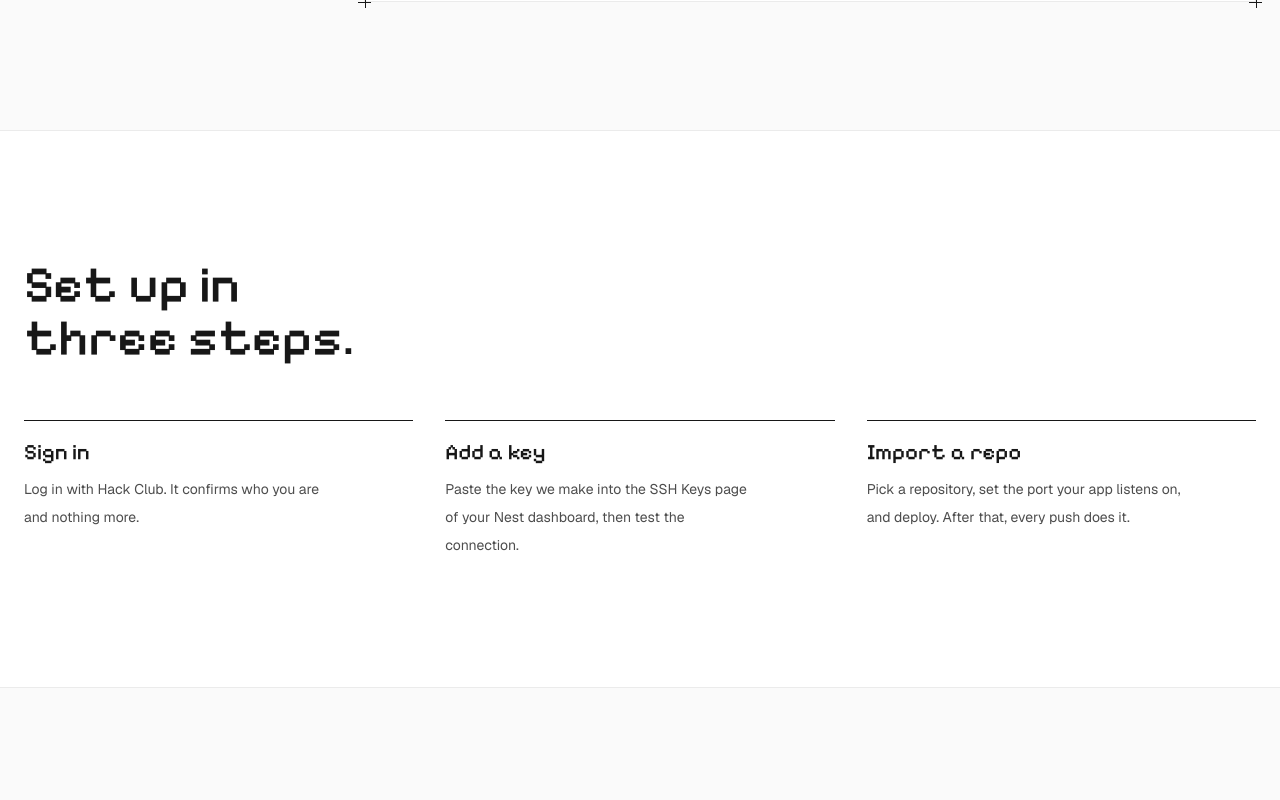
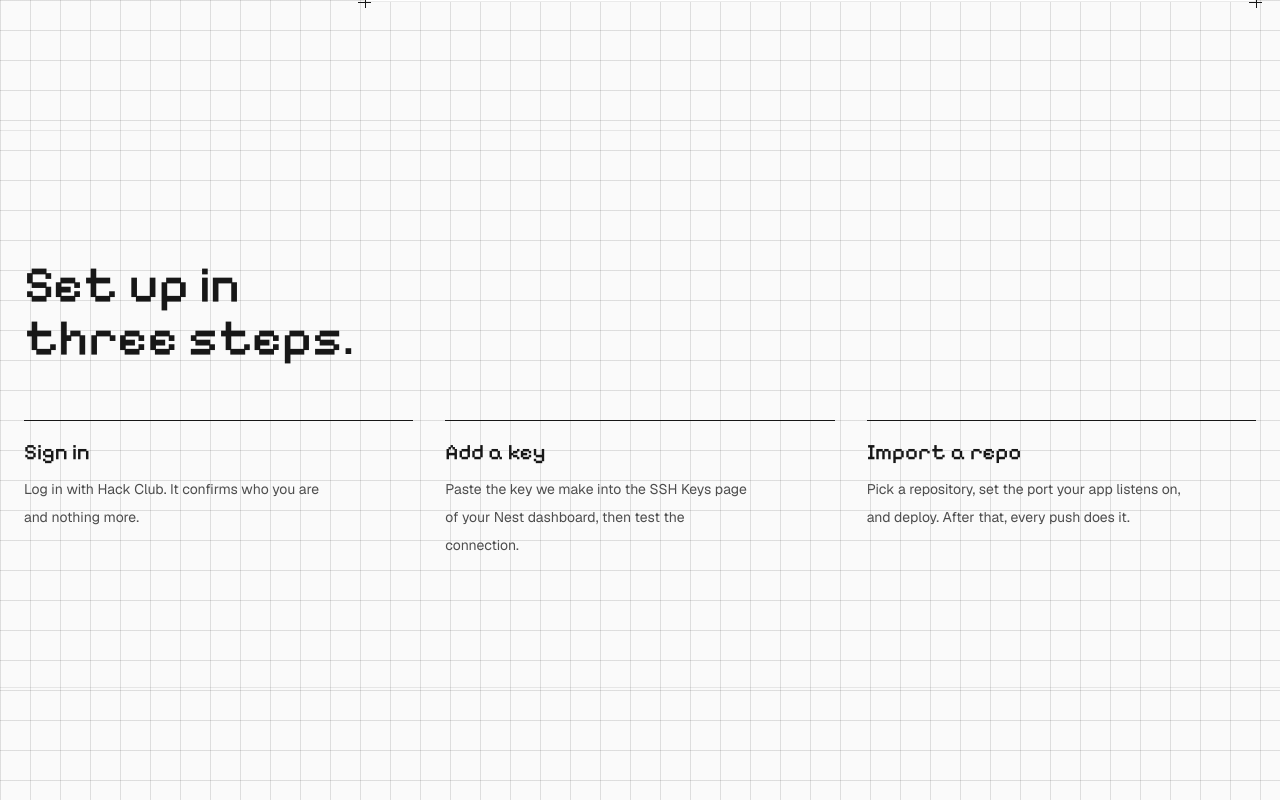
Before and after one commit to jeremy341/nest-deploy, a Next.js app in the folder web/: page / in a window 1280 px wide. Shown: the part 1440-2240 px from the top of the page. Built offline with nearby package versions, Linux system fonts and the light colour scheme.

Commit message:
Pixel grid covers the whole page height and scrolls with it

```diff
--- a/web/src/app/(marketing)/layout.tsx
+++ b/web/src/app/(marketing)/layout.tsx
@@ -4,6 +4,8 @@ import { NestMark } from "@/components/nest-mark";
 import { PixelField } from "@/components/pixel-field";
 import { ThemeToggle } from "@/components/theme-toggle";
 import { NEST_GUIDES_URL, REPO_URL } from "@/lib/site";
+
+const GRID_CELL = 30;
 
 const pixel = Pixelify_Sans({ variable: "--font-pixel", subsets: ["latin"] });
 
@@ -18,8 +20,14 @@ const small =
 
 export default function MarketingLayout({ children }: { children: React.ReactNode }) {
   return (
-    <div className={`${pixel.variable} flex flex-1 flex-col`}>
-      <PixelField fixed autoDrops tone="mono" cell={30} />
+    <div className={`${pixel.variable} relative isolate flex flex-1 flex-col`}>
+      {/* Hairlines for the whole page height. The canvas on top only draws what is lit. */}
+      <div
+        aria-hidden="true"
+        className="page-grid pointer-events-none absolute inset-0 -z-10"
+        style={{ backgroundSize: `${GRID_CELL}px ${GRID_CELL}px` }}
+      />
+      <PixelField fixed autoDrops tone="mono" cell={GRID_CELL} />
       <a
         href="#top"
         className="sr-only focus:not-sr-only focus:absolute focus:top-2 focus:left-2 focus:z-[100] focus:rounded-md focus:bg-background focus:px-3 focus:py-2 focus:shadow-menu"
--- a/web/src/app/(marketing)/page.tsx
+++ b/web/src/app/(marketing)/page.tsx
@@ -137,7 +137,7 @@ const STEPS = [
 
 function Start() {
   return (
-    <section id="start" className="scroll-mt-14 border-y bg-background py-24 lg:py-32">
+    <section id="start" className="scroll-mt-14 border-y py-24 lg:py-32">
       <div className={wrap}>
         <h2 className={h2}>Set up in three steps.</h2>
         <ol className="mt-14 grid gap-10 md:grid-cols-3 md:gap-8">
@@ -208,7 +208,7 @@ const FAQ = [
 
 function Faq() {
   return (
-    <section id="faq" className="scroll-mt-14 border-y bg-background py-24 lg:py-32">
+    <section id="faq" className="scroll-mt-14 border-y py-24 lg:py-32">
       <div className={cn(wrap, "grid gap-12 lg:grid-cols-[260px_minmax(0,1fr)] lg:gap-20")}>
         <h2 className="font-pixel text-[clamp(2rem,3vw,2.75rem)] leading-none font-medium">Questions</h2>
         <dl className="grid gap-x-14 gap-y-10 md:grid-cols-2">
--- a/web/src/app/globals.css
+++ b/web/src/app/globals.css
@@ -228,6 +228,13 @@
   font-feature-settings: "liga" 0, "clig" 0;
 }
 
+/* Hairline grid; set background-size to the cell size. */
+@utility page-grid {
+  background-image:
+    linear-gradient(to right, color-mix(in srgb, var(--foreground) 12%, transparent) 1px, transparent 1px),
+    linear-gradient(to bottom, color-mix(in srgb, var(--foreground) 12%, transparent) 1px, transparent 1px);
+}
+
 @utility shadow-border {
   box-shadow: var(--ds-shadow-border);
 }
--- a/web/src/components/pixel-field.tsx
+++ b/web/src/components/pixel-field.tsx
@@ -119,6 +119,8 @@ export function PixelField({
     let drops: ReturnType<typeof setTimeout> | undefined;
 
     const px = (v: number) => Math.round(v * dpr) / dpr;
+    /** In `fixed` mode the grid scrolls with the page, so the cells sit this far up. */
+    const originY = () => (fixed ? -(window.scrollY % cell) : 0);
 
     function readColors() {
       const cs = getComputedStyle(host);
@@ -139,6 +141,7 @@ export function PixelField({
     function paintBase() {
       bctx.setTransform(dpr, 0, 0, dpr, 0, 0);
       bctx.clearRect(0, 0, w, h);
+      if (fixed) return; // the page draws its own hairlines, so they cover the whole height
       bctx.fillStyle = `rgb(${dot[0]} ${dot[1]} ${dot[2]} / ${dotAlpha})`;
       const line = 1 / dpr; // one device pixel
       for (let i = 0; i <= cols; i++) bctx.fillRect(px(i * cell), 0, line, h);
@@ -155,7 +158,7 @@ export function PixelField({
         c.height = Math.round(h * dpr);
       }
       cols = Math.ceil(w / cell);
-      rows = Math.ceil(h / cell);
+      rows = Math.ceil(h / cell) + (fixed ? 1 : 0);
       trail = new Float32Array(cols * rows);
       glow = new Float32Array(cols * rows);
       readColors();
@@ -188,8 +191,9 @@ export function PixelField({
 
       let alive = ripples.length > 0 || pointer !== null;
 
+      const oy = originY();
       for (let j = 0; j < rows; j++) {
-        const cy = (j + 0.5) * cell;
+        const cy = (j + 0.5) * cell + oy;
         for (let i = 0; i < cols; i++) {
           const k = j * cols + i;
           const cx = (i + 0.5) * cell;
@@ -230,16 +234,17 @@ export function PixelField({
     function drawStatic() {
       lctx.setTransform(dpr, 0, 0, dpr, 0, 0);
       lctx.clearRect(0, 0, w, h);
+      const oy = originY();
       for (let j = 0; j < rows; j++) {
         for (let i = 0; i < cols; i++) {
           const k = j * cols + i;
           let v = glow[k];
           if (pointer) {
             const dx = (i + 0.5) * cell - pointer.x;
-            const dy = (j + 0.5) * cell - pointer.y;
+            const dy = (j + 0.5) * cell + oy - pointer.y;
             if (dx * dx + dy * dy < (cell * 0.75) ** 2) v = 1;
           }
-          if (v > 0) drawLit(v, (i + 0.5) * cell, (j + 0.5) * cell);
+          if (v > 0) drawLit(v, (i + 0.5) * cell, (j + 0.5) * cell + oy);
         }
       }
     }
@@ -257,7 +262,7 @@ export function PixelField({
       ripples.push({ x, y, t0: performance.now() / 1000 });
       if (ripples.length > MAX_DROPS) ripples.shift();
       const i = Math.min(cols - 1, Math.max(0, Math.floor(x / cell)));
-      const j = Math.min(rows - 1, Math.max(0, Math.floor(y / cell)));
+      const j = Math.min(rows - 1, Math.max(0, Math.floor((y - originY()) / cell)));
       for (let dj = -1; dj <= 1; dj++) {
         for (let di = -1; di <= 1; di++) {
           const ii = i + di;
@@ -288,7 +293,7 @@ export function PixelField({
       if (!p.inside) return;
       if (reduced) {
         const i = Math.floor(p.x / cell);
-        const j = Math.floor(p.y / cell);
+        const j = Math.floor((p.y - originY()) / cell);
         if (i >= 0 && j >= 0 && i < cols && j < rows) {
           const k = j * cols + i;
           glow[k] = glow[k] > 0 ? 0 : 1;
@@ -337,6 +342,7 @@ export function PixelField({
     window.addEventListener("pointerdown", onDown, { passive: true });
     document.addEventListener("pointerleave", onLeave);
     document.addEventListener("visibilitychange", wake);
+    if (fixed) window.addEventListener("scroll", wake, { passive: true });
     resize();
     scheduleDrop(true);
 
@@ -350,6 +356,7 @@ export function PixelField({
       window.removeEventListener("pointerdown", onDown);
       document.removeEventListener("pointerleave", onLeave);
       document.removeEventListener("visibilitychange", wake);
+      window.removeEventListener("scroll", wake);
     };
   }, [cell, autoDrops, tone, fixed]);
 
```
